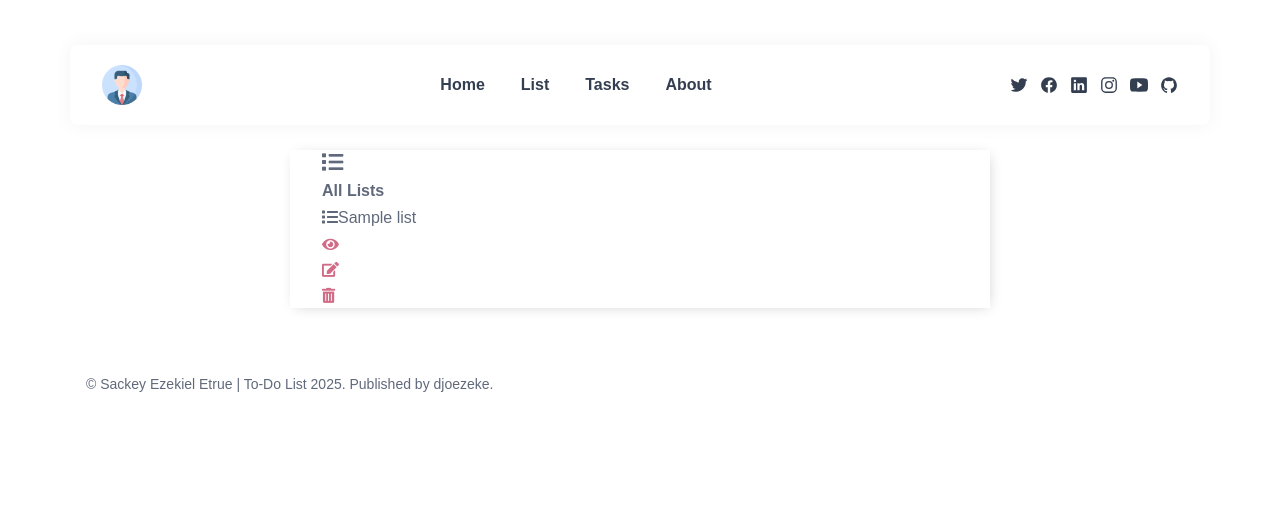
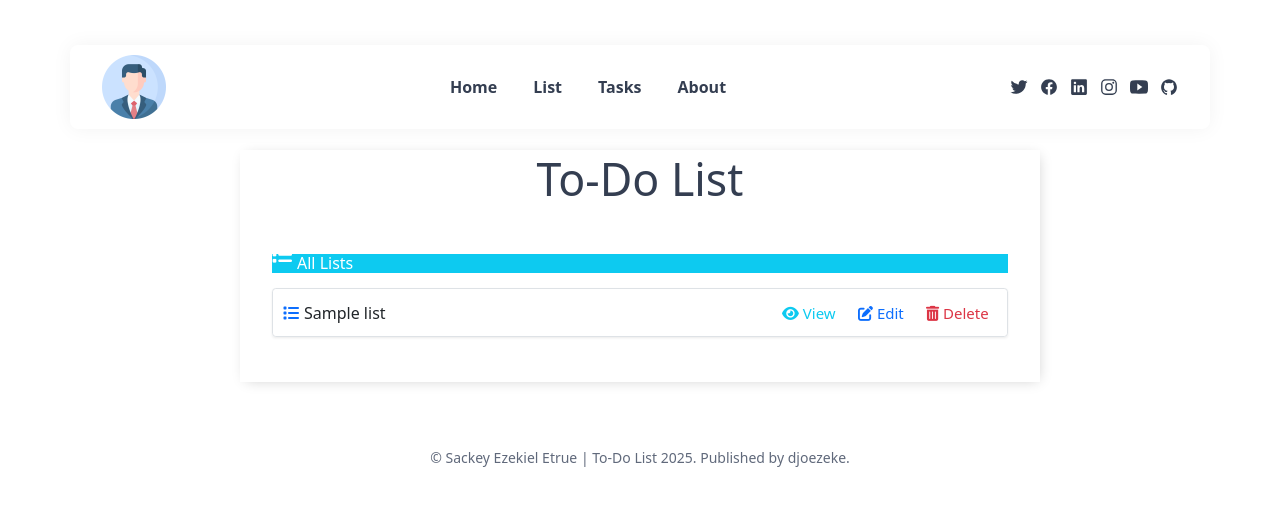
Before and after one commit to djoezeke/TodoList, a Django app: page /lists/ in a window 1280 px wide. Shown: the top 506 px of the page. Run offline with Django 5.2, Linux system fonts and the light colour scheme; tables that the repository leaves empty hold one stand-in row (values such as "Sample post"); some libraries are stand-ins or nearby versions.

Commit message:
[REFACTOR] Update HTML templates for improved structure and styling

```diff
--- a/static/css/style.css
+++ b/static/css/style.css
@@ -98,6 +98,10 @@ textarea {
 input,
 textarea {
   width: 100%;
+}
+
+textarea {
+  height: 50px;
 }
 
 button {
@@ -227,12 +231,12 @@ body.nav-active {
 }
 
 .btn {
-  color: var(--cinnamon-satin);
   font-size: var(--fs-7);
   font-weight: var(--fw-300);
   max-width: max-content;
-  /* padding: 2px 8px; */
-  border-radius: var(--radius-pill);
+  padding: 2px 8px;
+  border: none;
+  /* border-radius: var(--radius-pill); */
   transition: var(--transition-1);
   will-change: transform;
 }
@@ -292,7 +296,7 @@ body.nav-active {
 }
 
 .container.main {
-  max-width: 700px;
+  max-width: 800px;
   margin: auto;
   background-color: #fff;
   -webkit-box-shadow: 2px 2px 13px -4px rgba(0, 0, 0, 0.21);
@@ -354,7 +358,7 @@ body.nav-active {
   left: 0;
   background-color: var(--white);
   width: 100%;
-  padding-block: 20px;
+  padding-block: 10px;
   box-shadow: var(--shadow-1);
   z-index: 4;
 }
@@ -550,8 +554,8 @@ body.nav-active {
 }
 
 textarea.input-field {
-  min-height: 120px;
-  height: 120px;
+  min-height: 100px;
+  height: 50px;
   max-height: 240px;
   resize: vertical;
 }
--- a/tasks/templates/base.html
+++ b/tasks/templates/base.html
@@ -5,19 +5,20 @@
 <meta charset="UTF-8" />
 <meta http-equiv="X-UA-Compatible" content="IE=edge" />
 <meta name="viewport" content="width=device-width, initial-scale=1.0" />
-<meta name="keywords" content="To-Do List, Task , Todo , App" />
+<meta name="keywords" content="To-Do List, Task, Todo, App" />
 <meta name="description" content="To-Do List Task Organizer and Manager." />
+<meta name="author" content="Sackey Ezekiel Etrue" />
 
+<!-- Bootstrap 5 -->
+<link href="https://cdn.jsdelivr.net/npm/bootstrap@5.3.2/dist/css/bootstrap.min.css" rel="stylesheet">
+<!-- Tailwind CSS (for development) -->
+<script src="https://cdn.tailwindcss.com"></script>
+<!-- Font Awesome -->
+<link rel="stylesheet" href="https://cdnjs.cloudflare.com/ajax/libs/font-awesome/6.4.2/css/all.min.css" />
 <!-- Custom CSS -->
 <link rel="stylesheet" href="{% static 'css/style.css' %}" />
-
-<!-- Font Awesome -->
-<link rel="stylesheet" href="https://cdnjs.cloudflare.com/ajax/libs/font-awesome/5.15.3/css/all.min.css"
-    integrity="sha512-iBBXm8fW90+nuLcSKlbmrPcLa0OT92xO1BIsZ+ywDWZCvqsWgccV3gFoRBv0z+8dLJgyAHIhR35VZc2oM/gI1w=="
-    crossorigin="anonymous" referrerpolicy="no-referrer" />
-
 <!-- Favicon -->
-<link id="favicon" rel="shortcut icon" href="{% static 'images/favicon.png' %}" type="image/x-png" />
+<link rel="shortcut icon" href="{% static 'images/favicon.png' %}" type="image/x-png" />
 
 
 <title>{% block title %}To-Do List | Task Organizer{% endblock %}</title>
@@ -29,14 +30,11 @@
     <header class="header" data-header>
         <div class="container">
             <a href="#" class="logo">
-                <img src="{% static 'images/logo.png' %}" width="40" height="40" alt="djoezeke | logo" />
+                <img src="{% static 'images/logo.png' %}" width="64" height="24" alt="djoezeke | logo" />
             </a>
 
             <nav class="navbar" data-navbar>
                 <div class="navbar-top">
-                    <a href="#" class="logo">
-                        <img src="{% static 'images/logo.png' %}" width="64" height="24" alt="djoezeke | logo" />
-                    </a>
                     <button class="nav-close-btn" aria-label="close menu" data-nav-toggler>
                         <ion-icon name="close-outline" aria-hidden="true"></ion-icon>
                     </button>
@@ -44,16 +42,16 @@
 
                 <ul class="navbar-list">
                     <li class="navbar-item">
-                        <a class="navbar-link" href="#home">Home</a>
+                        <a class="navbar-link" href="{% url 'tasks:home' %}">Home</a>
                     </li>
                     <li class="navbar-item">
-                        <a class="navbar-link" href="#list">List</a>
+                        <a class="navbar-link" href="{% url 'tasks:all_list' %}">List</a>
                     </li>
                     <li class="navbar-item">
-                        <a class="navbar-link" href="#tasks">Tasks</a>
+                        <a class="navbar-link" href="{% url 'tasks:all_task' %}">Tasks</a>
                     </li>
                     <li class="navbar-item">
-                        <a class="navbar-link" href="#about">About</a>
+                        <a class="navbar-link" href="{% url 'tasks:home' %}">About</a>
                     </li>
                 </ul>
 
@@ -108,7 +106,7 @@
     <!-- main ends -->
     <main>
         <div class="container main">
-            <!-- <h2 class="h1 section-title">To-Do List Application</h2> -->
+            <h2 class="h1 section-title text-center">To-Do List</h2>
             {% block content %}
 
             {% endblock %}
@@ -120,30 +118,21 @@
     <footer class="footer">
         <div class="container">
             <div class="footer-bottom">
-                <p class="copyright">
-                    &copy; Sackey Ezekiel Etrue | To-Do List 2025. Published by
-                    <a href="#" class="copyright-link hover:underline">djoezeke</a>.
+                <p class="copyright text-center">
+                    &copy; Sackey Ezekiel Etrue | <a href="https://github.com/djoezeke/TodoList"
+                        class="copyright-link ">To-Do
+                        List</a> 2025. Published by
+                    <a href="https://github.com/djoezeke" class="copyright-link hover:underline">djoezeke</a>.
                 </p>
             </div>
         </div>
+    </footer>
 
-        <!-- scroll top btn -->
-        <a href="#home" aria-label="ScrollTop" id="scroll-top"></a>
-        <!-- scroll back to top -->
-    </footer>
-    <!-- footer start -->
+    <!-- Scripts -->
+    <script src="https://cdn.jsdelivr.net/npm/bootstrap@5.3.2/dist/js/bootstrap.bundle.min.js"></script>
+    <script type="module" src="https://unpkg.com/ionicons@5.5.2/dist/ionicons/ionicons.esm.js"></script>
+    <script src="{% static 'js/script.js' %}"></script>
 
-    <!-- ==== ALL MAJOR JAVASCRIPT CDNS STARTS ==== -->
-    <!-- jquery cdn -->
-    <script src="https://cdnjs.cloudflare.com/ajax/libs/jquery/3.6.0/jquery.min.js"
-        integrity="sha512-894YE6QWD5I59HgZOGReFYm4dnWc1Qt5NtvYSaNcOP+u1T9qYdvdihz0PPSiiqn/+/3e7Jo4EaG7TubfWGUrMQ=="
-        crossorigin="anonymous" referrerpolicy="no-referrer"></script>
-
-    <!-- - ionicon link -->
-    <script type="module" src="https://unpkg.com/ionicons@5.5.2/dist/ionicons/ionicons.esm.js"></script>
-
-    <!-- - custom js -->
-    <script src="{% static 'js/script.js' %}"></script>
 </body>
 
 </html>
--- a/tasks/templates/tasks/addlist.html
+++ b/tasks/templates/tasks/addlist.html
@@ -1,5 +1,8 @@
 {% extends 'base.html' %}
 {% load static %}
+
+{% block title %}Create List | To-Do List{% endblock %}
+
 {% block content %}
 <div class="container py-5">
     <div class="row justify-content-center">
--- a/tasks/templates/tasks/addtask.html
+++ b/tasks/templates/tasks/addtask.html
@@ -1,5 +1,8 @@
 {% extends 'base.html' %}
 {% load static %}
+
+{% block title %}Create Task | To-Do List{% endblock %}
+
 {% block content %}
 <div class="container py-5">
     <div class="row justify-content-center">
--- a/tasks/templates/tasks/alllist.html
+++ b/tasks/templates/tasks/alllist.html
@@ -2,34 +2,37 @@
 {% load static %}
 {% block content %}
 <div class="container py-5">
-    <div class="row justify-content-center">
-        <div class="col-md-8">
-            <div class="card shadow-lg border-0">
-                <div class="card-header bg-secondary text-white d-flex align-items-center">
+    <div class="row mb-4 align-items-center">
+        <div class="col-md-12">
+            <div class="col-md-12 mb-4">
+                <div class="bg-info text-white d-flex">
                     <i class="fas fa-list fa-lg me-2"></i>
                     <h4 class="mb-0">All Lists</h4>
                 </div>
-                <div class="card-body">
+            </div>
+            <div class="row">
+                <div class="col-md-12">
                     {% if lists %}
-                    <ul class="list-group">
+                    <div class="list-group shadow-sm">
                         {% for l in lists %}
-                        <li class="list-group-item d-flex justify-content-between align-items-center">
+                        <li class="list-group-item d-flex justify-content-between align-items-center py-3">
                             <span><i class="fas fa-list me-2 text-primary"></i>{{ l.title }}</span>
                             <span>
                                 <a href="{% url 'tasks:view_list' l.id %}" class="btn btn-sm btn-outline-info me-1"
-                                    title="View"><i class="fas fa-eye"></i></a>
+                                    title="View"><i class="fas fa-eye"></i> View</a>
                                 <a href="{% url 'tasks:update_list' l.id %}" class="btn btn-sm btn-outline-primary me-1"
-                                    title="Edit"><i class="fas fa-edit"></i></a>
+                                    title="Edit"><i class="fas fa-edit"></i> Edit</a>
                                 <a href="{% url 'tasks:delete_list' l.id %}" class="btn btn-sm btn-outline-danger"
                                     title="Delete" onclick="return confirm('Delete this list?');"><i
-                                        class="fas fa-trash-alt"></i></a>
+                                        class="fas fa-trash-alt"></i> Delete</a>
                             </span>
                         </li>
                         {% endfor %}
-                    </ul>
-                    {% else %}
-                    <div class="text-center text-muted">No lists found.</div>
-                    {% endif %}
+                        </ul>
+                        {% else %}
+                        <div class="text-center text-muted">No lists found.</div>
+                        {% endif %}
+                    </div>
                 </div>
             </div>
         </div>
--- a/todolist/settings.py
+++ b/todolist/settings.py
@@ -21,7 +21,9 @@ BASE_DIR = Path(__file__).resolve().parent.parent
 # See https://docs.djangoproject.com/en/5.2/howto/deployment/checklist/
 
 # SECURITY WARNING: keep the secret key used in production secret!
-SECRET_KEY = os.environ.get("SECRET_KEY")
+SECRET_KEY = os.environ.get(
+    "SECRET_KEY",
+)
 
 # SECURITY WARNING: don't run with debug turned on in production!
 DEBUG = os.environ.get("DEBUG")
```
Also changed, not shown: tasks/templates/tasks/viewlist.html (+12 -12 lines), tasks/templates/tasks/viewtask.html (+8 -10 lines), 1 other file.
